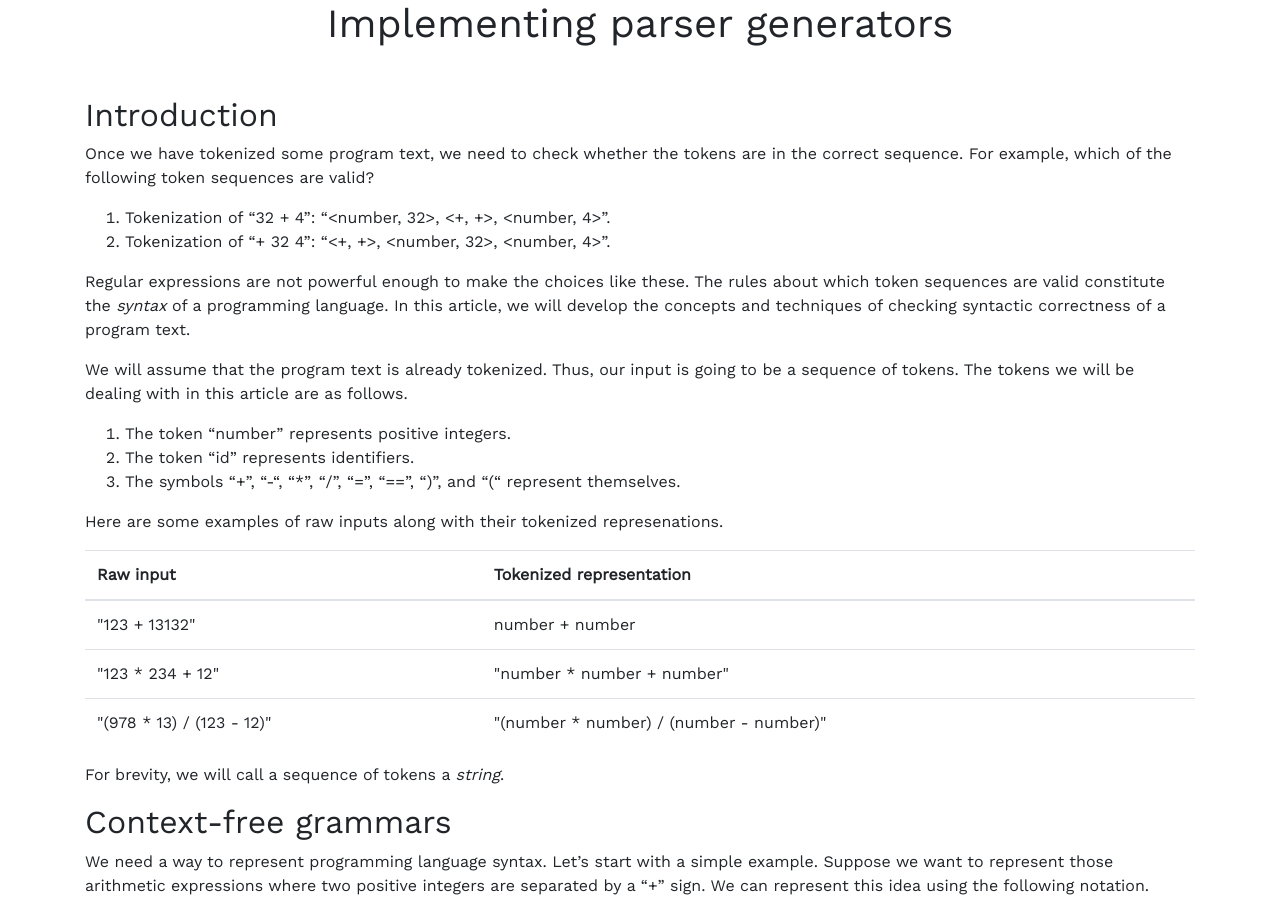
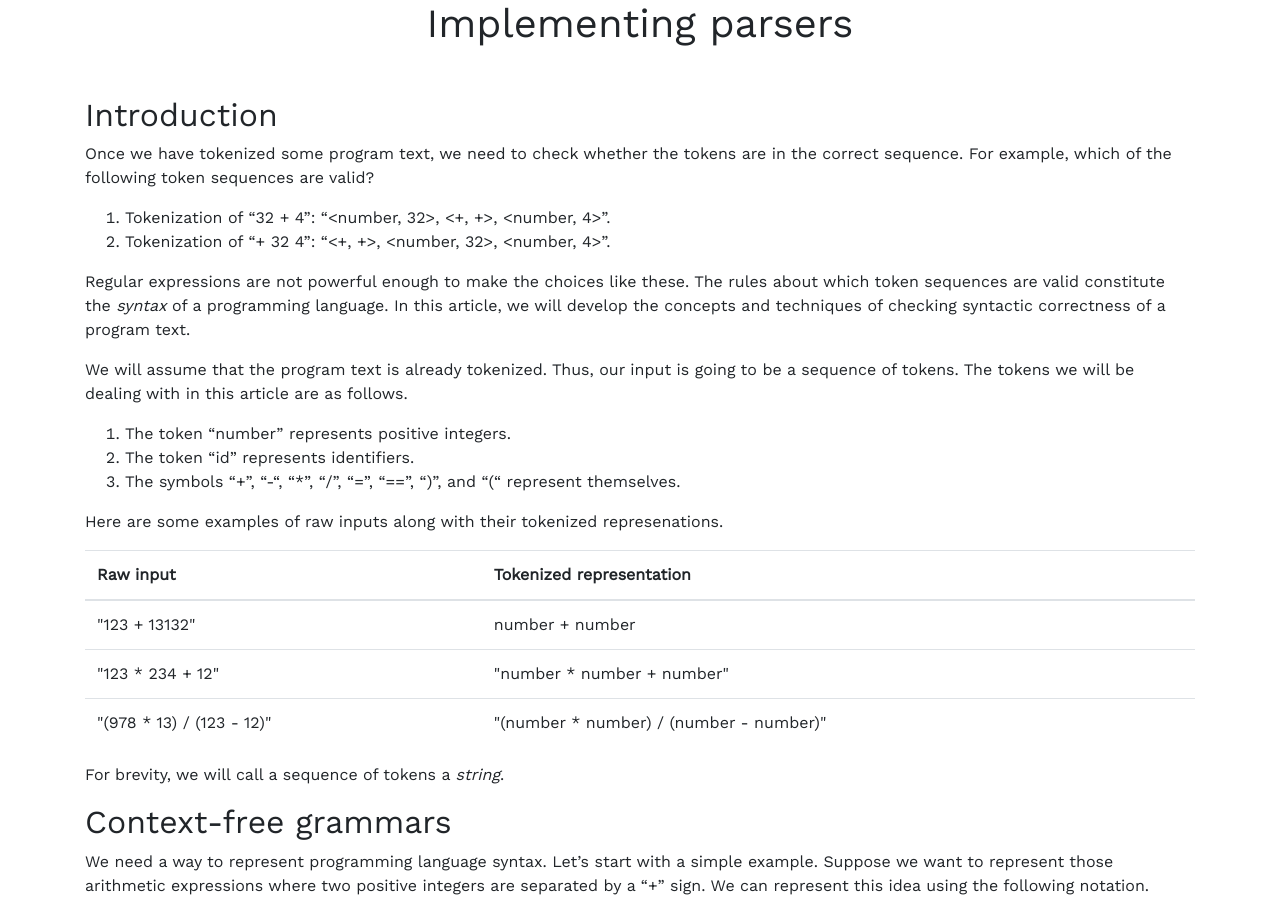
Before and after one commit to SaurabhJha/SaurabhJha.github.io, a Jekyll site: the page built from _posts/2020-07-21-Implementing-parser-generators.md, in a window 1280 px wide and 900 px high. Built offline with Jekyll 4.4.1, drawn with Linux system fonts in a browser that asks for light colours; nearby versions of some CDN libraries; comment, search, counter and statistics services are not loaded.

Commit message:
Change parser article title

```diff
--- a/_posts/2020-07-21-Implementing-parser-generators.md
+++ b/_posts/2020-07-21-Implementing-parser-generators.md
@@ -1,6 +1,6 @@
 ---
 layout: post
-title: Implementing parser generators
+title: Implementing parsers
 categories: [compilers, notes]
 ---
 <h1 class="text-center">{{ page.title }}</h1>
```
